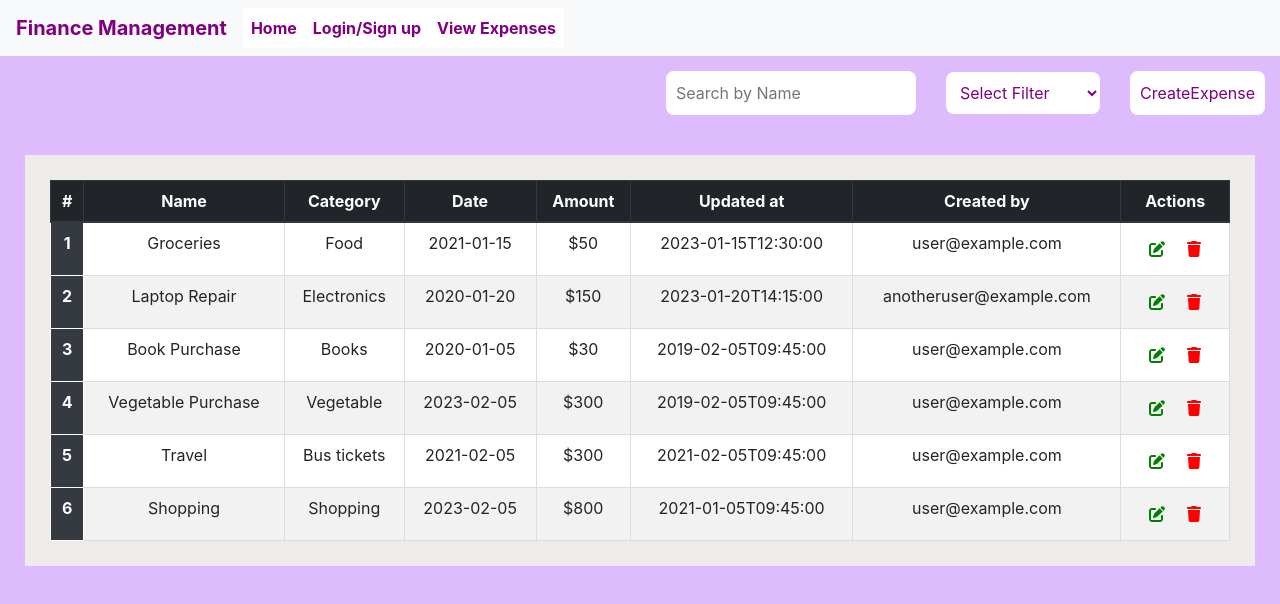
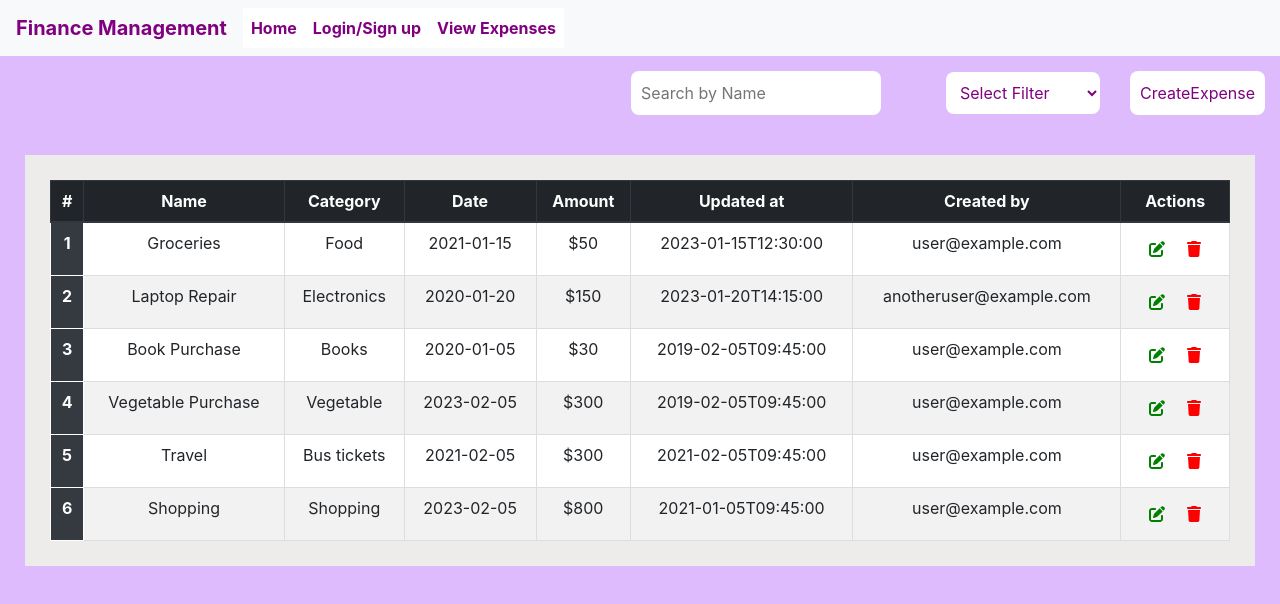
Before and after one commit to palle-divya-latha/finance-management, a React (Create React App) app: page /viewexpenses in a window 1280 px wide. Shown: the top 604 px of the page. Built offline with nearby package versions, Linux system fonts and the light colour scheme.

Commit message:
Update view-expenses.css

```diff
--- a/src/components/View-expenses/view-expenses.css
+++ b/src/components/View-expenses/view-expenses.css
@@ -6,7 +6,7 @@
     justify-content: flex-end;
     align-items: center;
 }
-/* view-expenses.css */
+
 
 /* Add borders to the table */
 .table {
@@ -119,8 +119,14 @@
   }
 
 
+  @media screen and (min-width: 851px) {
+    .searchdiv{
+      margin-right: 35px;
+    }
+  }
+
 /* Styles for screens up to 850px width */
-@media screen and (max-width: 850px) {
+@media screen and (min-width: 0px) and (max-width: 850px) {
   .view-expenses {
     background-color: rgb(238, 235, 235);
     margin: 10px;
@@ -132,6 +138,7 @@
     font-size: xx-small;
   }
 
+
   .createbtn,
   .select-month-btn,
   .monthbtn,
@@ -142,6 +149,11 @@
     padding: 0;
     width: 80px;
     align-items: center;
+  }
+
+
+  .searchdiv{
+    margin: none;
   }
 
   .table-card {
```
